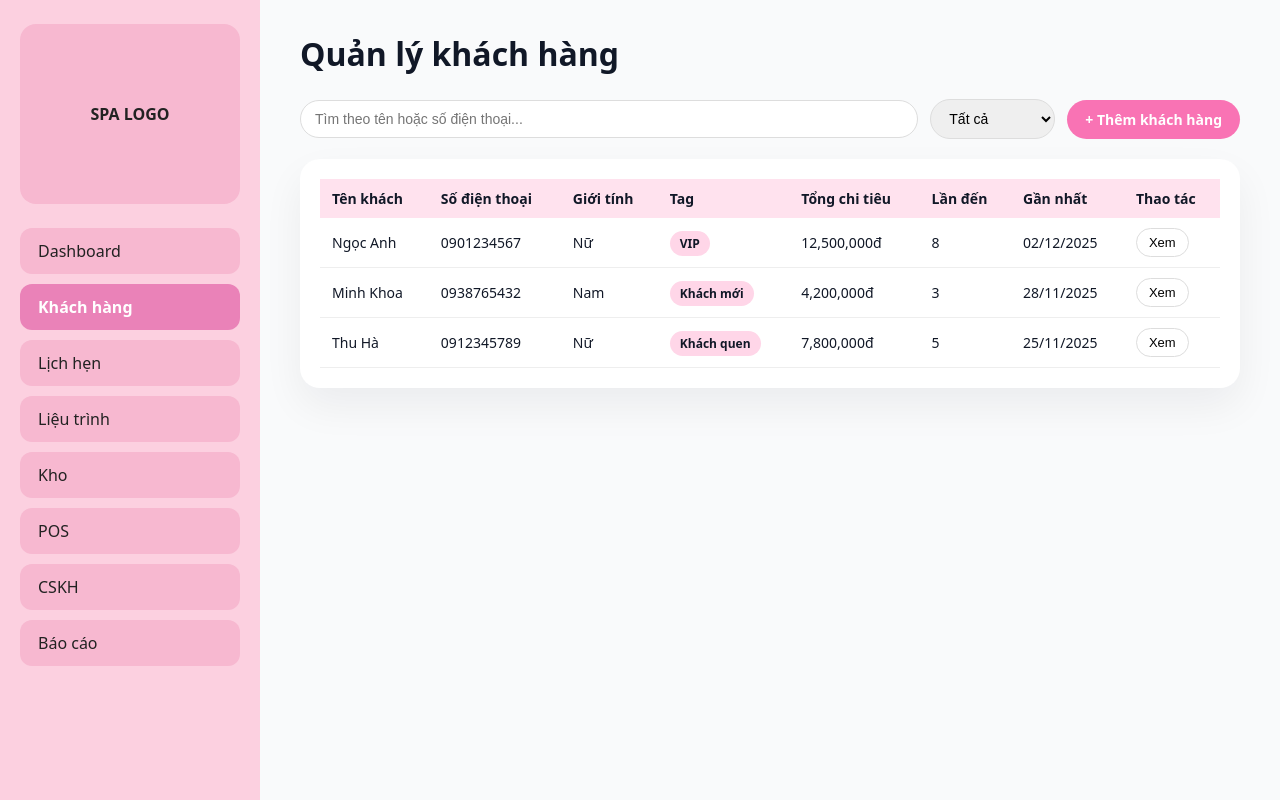
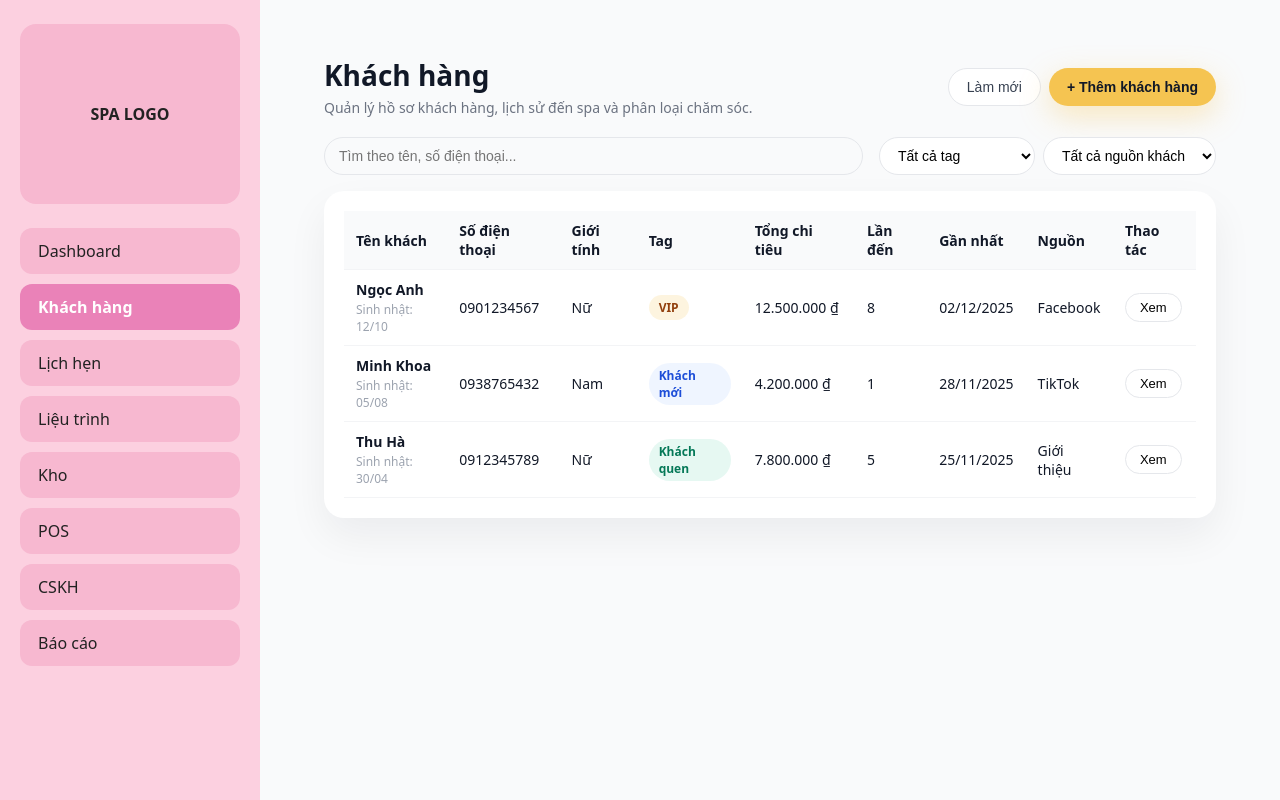
Before and after one commit to conlele0201/erp-spa, a Next.js app: page /khach-hang in a window 1280 px wide. Built offline with nearby package versions, Linux system fonts and the light colour scheme.

Commit message:
Update index.js

```diff
--- a/pages/khach-hang/index.js
+++ b/pages/khach-hang/index.js
@@ -1,7 +1,11 @@
 // pages/khach-hang/index.js
-import Link from "next/link";
+
+import { useRouter } from "next/router";
 
 export default function KhachHangPage() {
+  const router = useRouter();
+
+  // Mock data tạm thời cho layout – sau sẽ nối Supabase
   const customers = [
     {
       id: 1,
@@ -9,9 +13,11 @@ export default function KhachHangPage() {
       phone: "0901234567",
       gender: "Nữ",
       tag: "VIP",
-      total: "12,500,000đ",
+      totalSpent: 12500000,
       visits: 8,
-      last: "02/12/2025",
+      lastVisit: "02/12/2025",
+      birthday: "12/10",
+      source: "Facebook",
     },
     {
       id: 2,
@@ -19,9 +25,11 @@ export default function KhachHangPage() {
       phone: "0938765432",
       gender: "Nam",
       tag: "Khách mới",
-      total: "4,200,000đ",
-      visits: 3,
-      last: "28/11/2025",
+      totalSpent: 4200000,
+      visits: 1,
+      lastVisit: "28/11/2025",
+      birthday: "05/08",
+      source: "TikTok",
     },
     {
       id: 3,
@@ -29,86 +37,80 @@ export default function KhachHangPage() {
       phone: "0912345789",
       gender: "Nữ",
       tag: "Khách quen",
-      total: "7,800,000đ",
+      totalSpent: 7800000,
       visits: 5,
-      last: "25/11/2025",
+      lastVisit: "25/11/2025",
+      birthday: "30/04",
+      source: "Giới thiệu",
     },
   ];
 
+  const formatCurrency = (value) =>
+    value.toLocaleString("vi-VN", { style: "currency", currency: "VND" });
+
   return (
+    <div style={pageWrapper}>
+      {/* Tiêu đề + thanh công cụ trên cùng */}
+      <div style={headerRow}>
         <div>
-      <h1 style={{ fontSize: 32, fontWeight: 700, marginBottom: 24 }}>
-        Quản lý khách hàng
-      </h1>
+          <h1 style={title}>Khách hàng</h1>
+          <p style={subtitle}>
+            Quản lý hồ sơ khách hàng, lịch sử đến spa và phân loại chăm sóc.
+          </p>
+        </div>
 
-      {/* Thanh công cụ */}
-      <div
-        style={{
-          display: "flex",
-          gap: 12,
-          marginBottom: 20,
-          alignItems: "center",
-        }}
+        <div style={headerActions}>
+          <button
+            style={outlineButton}
+            type="button"
+            onClick={() => router.push("/khach-hang")}
           >
+            Làm mới
+          </button>
+          <button
+            style={primaryButton}
+            type="button"
+            onClick={() => router.push("/khach-hang/them")}
+          >
+            + Thêm khách hàng
+          </button>
+        </div>
+      </div>
+
+      {/* Thanh filter: tìm kiếm + lọc tag + nguồn khách */}
+      <div style={filterBar}>
+        <div style={{ flex: 1 }}>
           <input
-          placeholder="Tìm theo tên hoặc số điện thoại..."
-          style={{
-            flex: 1,
-            padding: "10px 14px",
-            borderRadius: 999,
-            border: "1px solid #ddd",
-            outline: "none",
-            fontSize: 14,
-          }}
+            placeholder="Tìm theo tên, số điện thoại..."
+            style={searchInput}
           />
-        <select
-          style={{
-            padding: "10px 14px",
-            borderRadius: 999,
-            border: "1px solid #ddd",
-            fontSize: 14,
-          }}
-        >
-          <option>Tất cả</option>
+        </div>
+
+        <div style={filterRight}>
+          <select style={filterSelect}>
+            <option>Tất cả tag</option>
             <option>VIP</option>
             <option>Khách mới</option>
             <option>Khách quen</option>
+            <option>Khách tiềm năng</option>
           </select>
 
-        {/* Nút điều hướng tới /khach-hang/them */}
-        <Link
-          href="/khach-hang/them"
-          style={{
-            padding: "10px 18px",
-            borderRadius: 999,
-            border: "none",
-            background: "#f973b4",
-            color: "#fff",
-            fontWeight: 600,
-            fontSize: 14,
-            cursor: "pointer",
-            textDecoration: "none",
-            display: "inline-block",
-          }}
-        >
-          + Thêm khách hàng
-        </Link>
+          <select style={filterSelect}>
+            <option>Tất cả nguồn khách</option>
+            <option>Facebook</option>
+            <option>TikTok</option>
+            <option>Zalo</option>
+            <option>Đi ngang qua</option>
+            <option>Giới thiệu</option>
+          </select>
+        </div>
       </div>
 
       {/* Bảng khách hàng */}
-      <div
-        style={{
-          background: "#fff",
-          borderRadius: 20,
-          padding: 20,
-          boxShadow: "0 18px 40px rgba(15,23,42,0.06)",
-        }}
-      >
-        <table
-          style={{ width: "100%", borderCollapse: "collapse", fontSize: 14 }}
-        >
+      <div style={tableCard}>
+        <table style={table}>
           <thead>
-            <tr style={{ background: "#ffe2ee" }}>
+            <tr>
               <th style={th}>Tên khách</th>
               <th style={th}>Số điện thoại</th>
               <th style={th}>Giới tính</th>
@@ -116,41 +118,31 @@ export default function KhachHangPage() {
               <th style={th}>Tổng chi tiêu</th>
               <th style={th}>Lần đến</th>
               <th style={th}>Gần nhất</th>
+              <th style={th}>Nguồn</th>
               <th style={th}>Thao tác</th>
             </tr>
           </thead>
           <tbody>
             {customers.map((c) => (
-              <tr key={c.id} style={{ borderBottom: "1px solid #eee" }}>
-                <td style={td}>{c.name}</td>
+              <tr key={c.id} style={tr}>
+                <td style={tdName}>
+                  <div style={{ fontWeight: 600 }}>{c.name}</div>
+                  <div style={tdSubText}>Sinh nhật: {c.birthday}</div>
+                </td>
                 <td style={td}>{c.phone}</td>
                 <td style={td}>{c.gender}</td>
                 <td style={td}>
-                  <span
-                    style={{
-                      padding: "4px 10px",
-                      borderRadius: 999,
-                      background: "#ffd6e8",
-                      fontSize: 12,
-                      fontWeight: 600,
-                    }}
-                  >
-                    {c.tag}
-                  </span>
+                  <span style={getTagStyle(c.tag)}>{c.tag}</span>
                 </td>
-                <td style={td}>{c.total}</td>
+                <td style={td}>{formatCurrency(c.totalSpent)}</td>
                 <td style={td}>{c.visits}</td>
-                <td style={td}>{c.last}</td>
+                <td style={td}>{c.lastVisit}</td>
+                <td style={td}>{c.source}</td>
                 <td style={td}>
                   <button
-                    style={{
-                      padding: "6px 12px",
-                      borderRadius: 999,
-                      border: "1px solid #ddd",
-                      background: "#fff",
-                      cursor: "pointer",
-                      fontSize: 13,
-                    }}
+                    type="button"
+                    style={secondaryButton}
+                    onClick={() => alert("Sau này sẽ mở trang chi tiết khách.")}
                   >
                     Xem
                   </button>
@@ -164,12 +156,173 @@ export default function KhachHangPage() {
   );
 }
 
+/* ===== STYLE OBJECTS ===== */
+
+const pageWrapper = {
+  padding: 24,
+};
+
+const title = {
+  fontSize: 28,
+  fontWeight: 700,
+  margin: 0,
+  marginBottom: 4,
+};
+
+const subtitle = {
+  margin: 0,
+  color: "#6b7280",
+  fontSize: 14,
+};
+
+const headerRow = {
+  display: "flex",
+  justifyContent: "space-between",
+  alignItems: "center",
+  marginBottom: 20,
+};
+
+const headerActions = {
+  display: "flex",
+  gap: 8,
+};
+
+const primaryButton = {
+  padding: "10px 18px",
+  borderRadius: 999,
+  border: "none",
+  background: "#f5c451", // vàng nhạt
+  color: "#111827",
+  fontWeight: 600,
+  fontSize: 14,
+  cursor: "pointer",
+  boxShadow: "0 10px 30px rgba(245,196,81,0.35)",
+};
+
+const outlineButton = {
+  padding: "10px 18px",
+  borderRadius: 999,
+  border: "1px solid #e5e7eb",
+  background: "#ffffff",
+  color: "#374151",
+  fontWeight: 500,
+  fontSize: 14,
+  cursor: "pointer",
+};
+
+const secondaryButton = {
+  padding: "6px 14px",
+  borderRadius: 999,
+  border: "1px solid #e5e7eb",
+  background: "#ffffff",
+  fontSize: 13,
+  cursor: "pointer",
+};
+
+const filterBar = {
+  display: "flex",
+  alignItems: "center",
+  gap: 16,
+  marginBottom: 16,
+};
+
+const filterRight = {
+  display: "flex",
+  gap: 8,
+};
+
+const searchInput = {
+  width: "100%",
+  padding: "10px 14px",
+  borderRadius: 999,
+  border: "1px solid #e5e7eb",
+  outline: "none",
+  fontSize: 14,
+  background: "#f9fafb",
+};
+
+const filterSelect = {
+  padding: "9px 14px",
+  borderRadius: 999,
+  border: "1px solid #e5e7eb",
+  fontSize: 14,
+  background: "#ffffff",
+};
+
+const tableCard = {
+  background: "#ffffff",
+  borderRadius: 20,
+  padding: 20,
+  boxShadow: "0 18px 40px rgba(15,23,42,0.06)",
+};
+
+const table = {
+  width: "100%",
+  borderCollapse: "collapse",
+  fontSize: 14,
+};
+
 const th = {
+  textAlign: "left",
   padding: "10px 12px",
-  textAlign: "left",
   fontWeight: 600,
+  borderBottom: "1px solid #f3f4f6",
+  background: "#f9fafb",
+};
+
+const tr = {
+  borderBottom: "1px solid #f3f4f6",
 };
 
 const td = {
   padding: "10px 12px",
+  verticalAlign: "middle",
 };
+
+const tdName = {
+  ...td,
+};
+
+const tdSubText = {
+  fontSize: 12,
+  color: "#9ca3af",
+  marginTop: 2,
+};
+
+/* Badge theo tag */
+function getTagStyle(tag) {
+  const base = {
+    padding: "4px 10px",
+    borderRadius: 999,
+    fontSize: 12,
+    fontWeight: 600,
+    display: "inline-block",
+  };
+
+  switch (tag) {
+    case "VIP":
+      return {
+        ...base,
+        background: "rgba(245,196,81,0.18)",
+        color: "#92400e",
+      };
+    case "Khách mới":
+      return {
+        ...base,
+        background: "rgba(59,130,246,0.08)",
+        color: "#1d4ed8",
+      };
+    case "Khách quen":
+      return {
+        ...base,
+        background: "rgba(16,185,129,0.10)",
+        color: "#047857",
+      };
+    default:
+      return {
+        ...base,
+        background: "#f3f4f6",
+        color: "#4b5563",
+      };
+  }
+}
```
Lines whose indentation alone changed are shown as unchanged.
